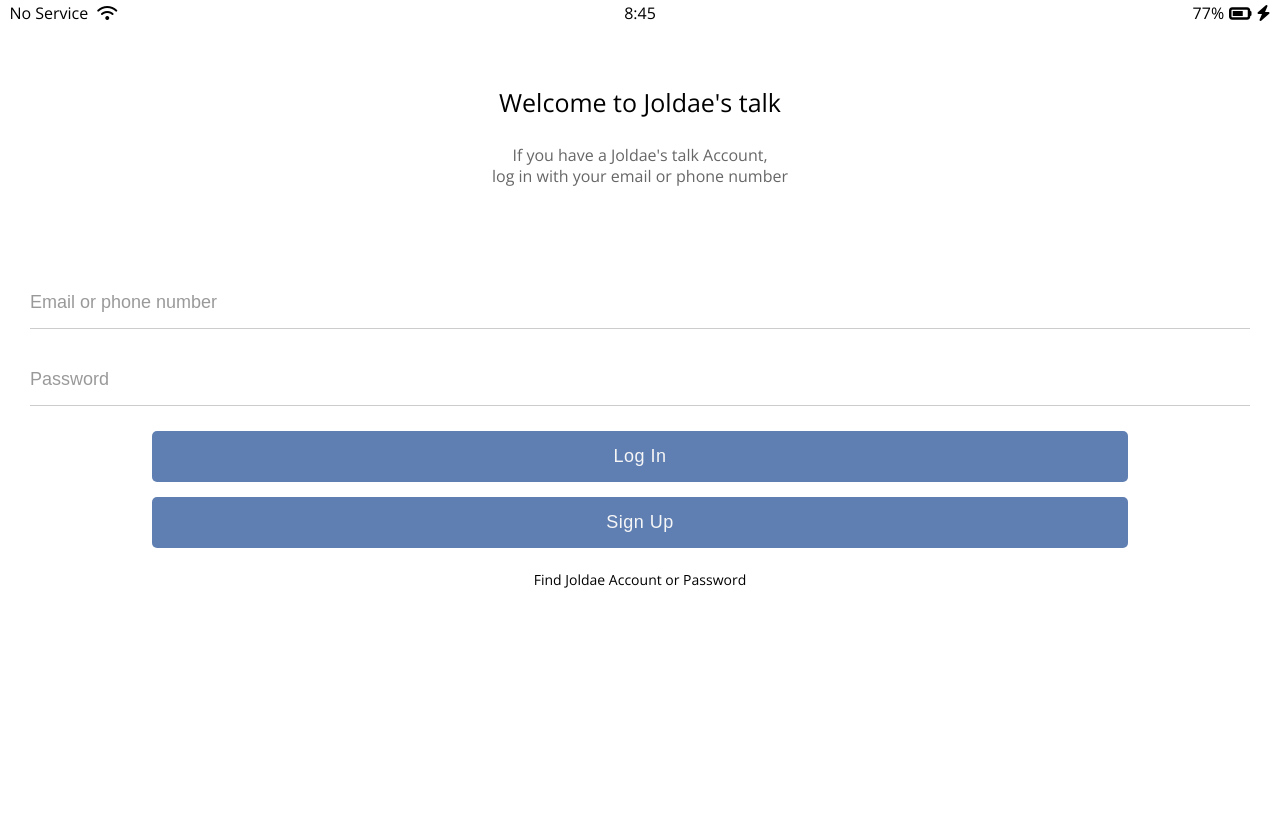
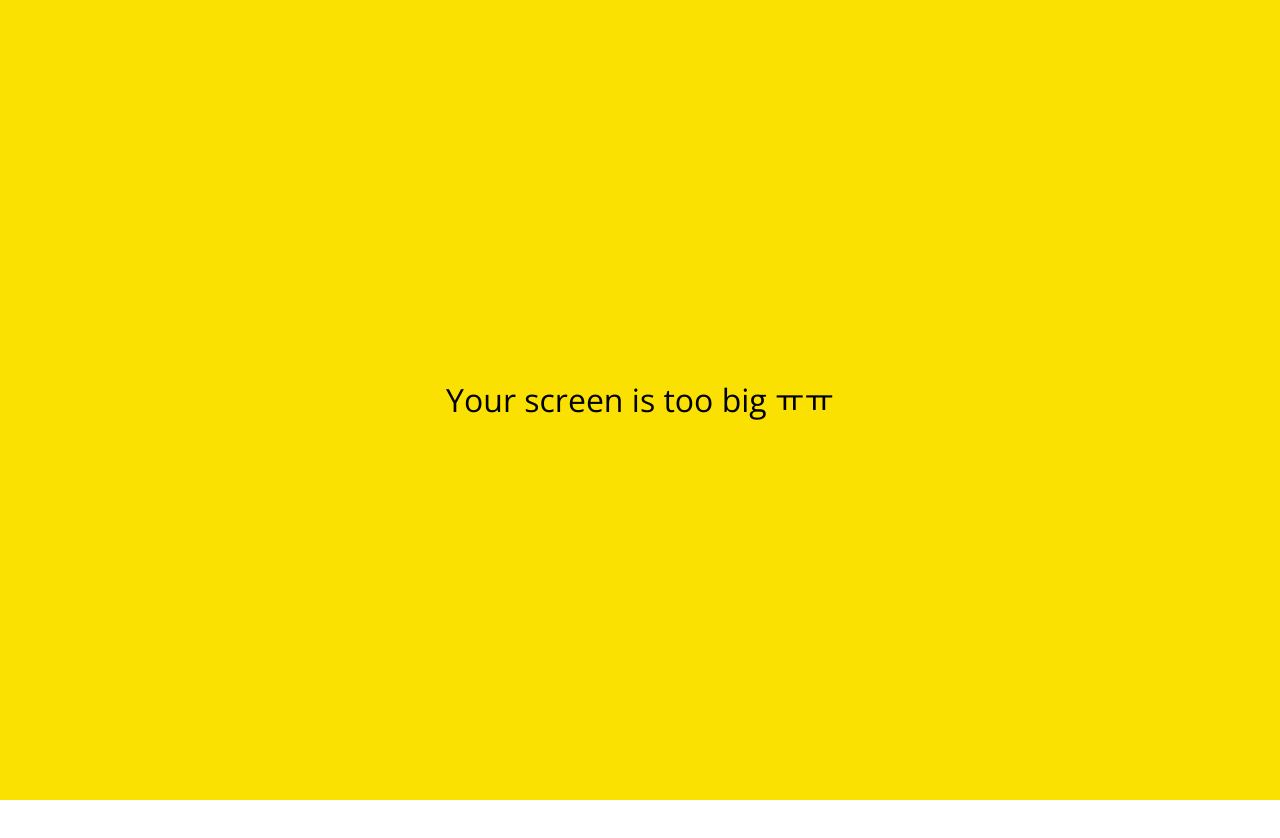
Before and after one commit to Joldae/kokoa-clone-2021, a plain HTML site: page index.html in a window 1280 px wide. Drawn offline with nearby package versions, Linux system fonts and the light colour scheme.

Commit message:
tlqkf -> too (page upload)

```diff
--- a/index.html
+++ b/index.html
@@ -8,6 +8,9 @@
     <link rel="stylesheet" href="css/styles.css">
 </head>
 <body>
+    <div id="no-mobile">
+        <span>Your screen is too big ㅠㅠ</span>
+    </div>
     <div class="status-bar">
         <div class="status-bar__columm">
             <span>No Service</span>
```
Also changed, not shown: friends.html (+1 -1 lines).
